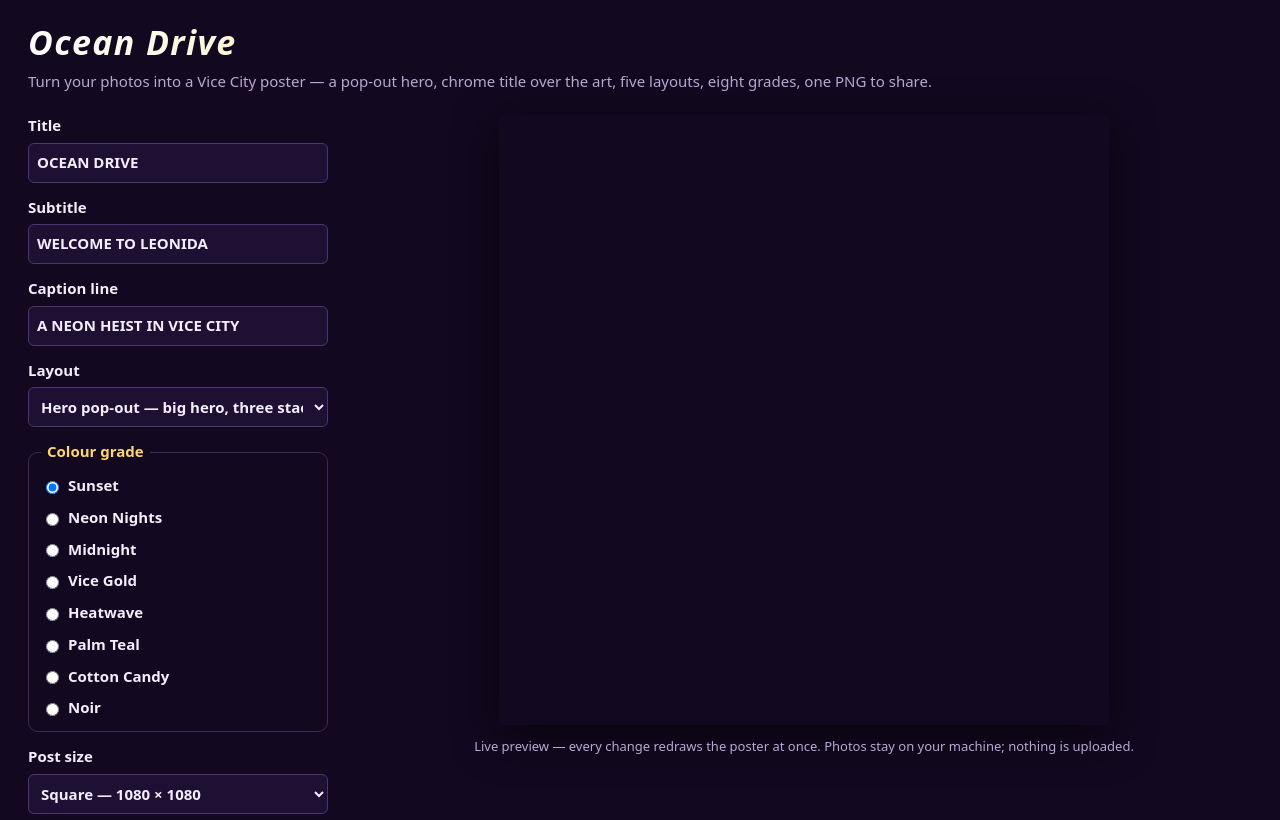
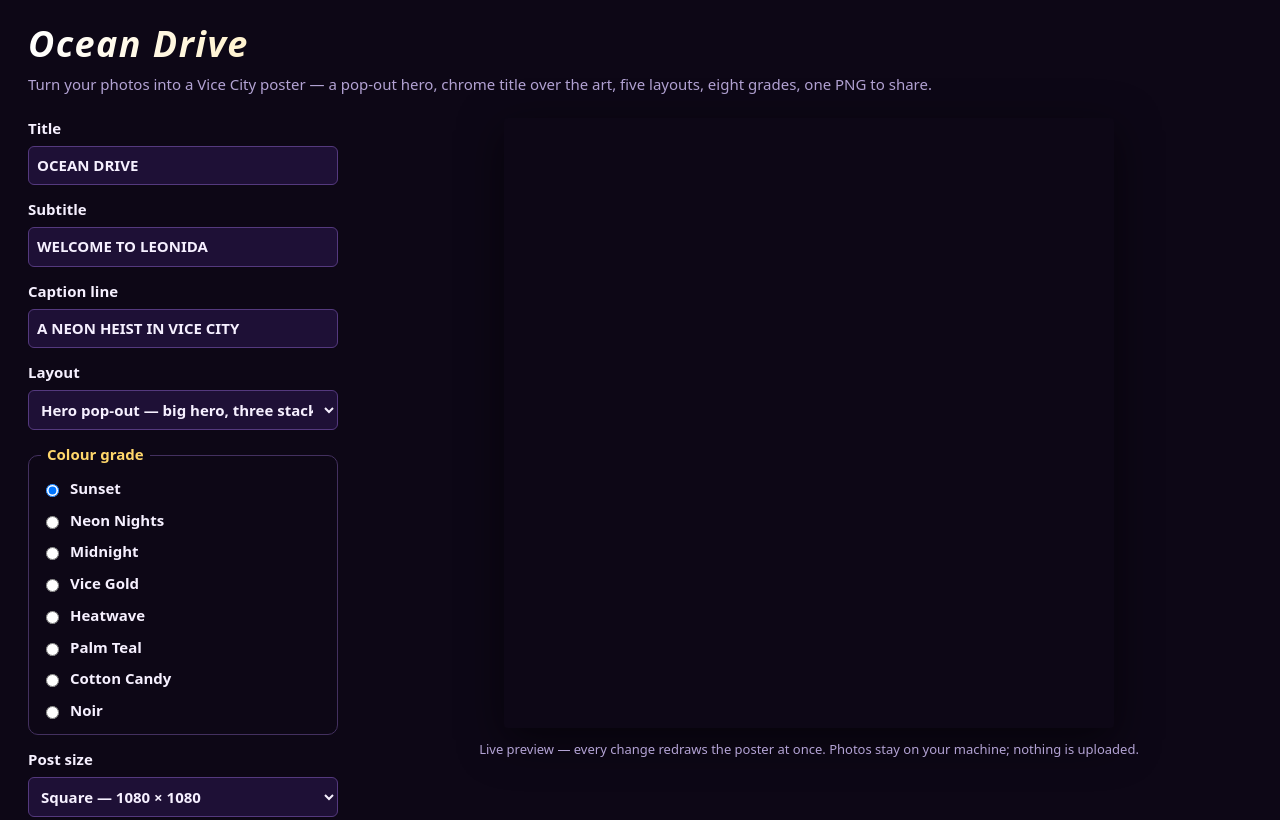
Before and after one commit to naylafeb/gta6-cover-art-01, a plain HTML site: page app/index.html in a window 1280 px wide. Shown: the top 820 px of the page. Drawn offline with Linux system fonts and the light colour scheme.

Commit message:
Ocean Drive round 2: new editor styling

```diff
--- a/app/style.css
+++ b/app/style.css
@@ -1,21 +1,21 @@
-/* Palmline studio: a dark editor beside a live poster preview. */
-html, body { margin: 0; min-height: 100%; background: #12081f; color: #f4eefc; font: 15px/1.45 system-ui, sans-serif; }
+/* Ocean Drive studio: a deep-violet editor with gold accents beside the live poster. */
+html, body { margin: 0; min-height: 100%; background: #0d0716; color: #f6f0ff; font: 15px/1.45 system-ui, sans-serif; }
 .topbar { padding: 18px 28px 4px; }
 .topbar h1 {
-  margin: 0; font-size: 34px; font-style: italic; font-weight: 900; letter-spacing: 0.04em;
-  background: linear-gradient(90deg, #ffffff, #ffe27a 55%, #ff7ab8);
+  margin: 0; font-size: 36px; font-style: italic; font-weight: 900; letter-spacing: 0.04em;
+  background: linear-gradient(90deg, #ffffff, #ffd76b 55%, #ff7ab8);
   -webkit-background-clip: text; background-clip: text; color: transparent;
 }
-.topbar p { margin: 4px 0 0; color: #b9a8d6; }
+.topbar p { margin: 4px 0 0; color: #b3a3d4; }
 .app { display: flex; gap: 28px; align-items: flex-start; padding: 18px 28px 28px; box-sizing: border-box; }
-.controls { display: flex; flex-direction: column; gap: 14px; width: 300px; flex: none; }
-.controls fieldset { border: 1px solid #3d2a5e; border-radius: 10px; padding: 12px; margin: 0; display: flex; flex-direction: column; gap: 10px; }
+.controls { display: flex; flex-direction: column; gap: 14px; width: 310px; flex: none; }
+.controls fieldset { border: 1px solid #43305f; border-radius: 10px; padding: 12px; margin: 0; display: flex; flex-direction: column; gap: 10px; }
 .controls legend { font-weight: 700; padding: 0 6px; color: #ffd76b; }
-.controls .choice { flex-direction: row; align-items: center; }
+.controls .choice { flex-direction: row; align-items: center; gap: 8px; }
 label { display: flex; flex-direction: column; gap: 6px; font-weight: 600; }
 input[type=text], select {
-  font: inherit; padding: 8px; border: 1px solid #4a3670; border-radius: 6px;
-  background: #1d1032; color: #f4eefc;
+  font: inherit; padding: 8px; border: 1px solid #54397e; border-radius: 6px;
+  background: #1e1036; color: #f6f0ff;
 }
 input[type=range] { width: 100%; accent-color: #ff5e62; }
 button {
@@ -23,17 +23,23 @@ button {
   background: linear-gradient(90deg, #ff5e62, #ff7ab8); color: #fff;
 }
 button:hover { filter: brightness(1.12); }
+.focus-row { display: flex; gap: 8px; }
+.focus-row button {
+  flex: 1; padding: 7px 6px; font-size: 13px; font-weight: 700;
+  background: #2a1848; border: 1px solid #54397e; color: #ffd76b;
+}
+.micro { margin: 0; font-size: 12px; font-weight: 400; color: #b3a3d4; }
 #status { margin: 0; color: #9be8c9; min-height: 1.2em; }
 .preview { flex: 1; display: flex; flex-direction: column; align-items: center; gap: 12px; }
 .preview canvas {
   max-width: 100%; max-height: calc(100vh - 190px); width: auto; height: auto;
-  box-shadow: 0 12px 44px rgba(0, 0, 0, 0.55); border-radius: 4px;
+  box-shadow: 0 12px 44px rgba(0, 0, 0, 0.55); border-radius: 4px; cursor: crosshair;
 }
-.hint { margin: 0; color: #b9a8d6; font-size: 13px; text-align: center; }
+.hint { margin: 0; color: #b3a3d4; font-size: 13px; text-align: center; }
 
 /* Screenshot mode: the cover alone, edge to edge. */
 body.shot-cover .topbar, body.shot-cover .controls, body.shot-cover .hint { display: none; }
 body.shot-cover { background: #160b33; }
 body.shot-cover .app { padding: 0; display: block; }
 body.shot-cover .preview { display: block; }
-body.shot-cover canvas { max-height: none; width: 100vw; height: 100vh; object-fit: contain; box-shadow: none; border-radius: 0; }
+body.shot-cover canvas { max-height: none; width: 100vw; height: 100vh; object-fit: contain; box-shadow: none; border-radius: 0; cursor: default; }
```
